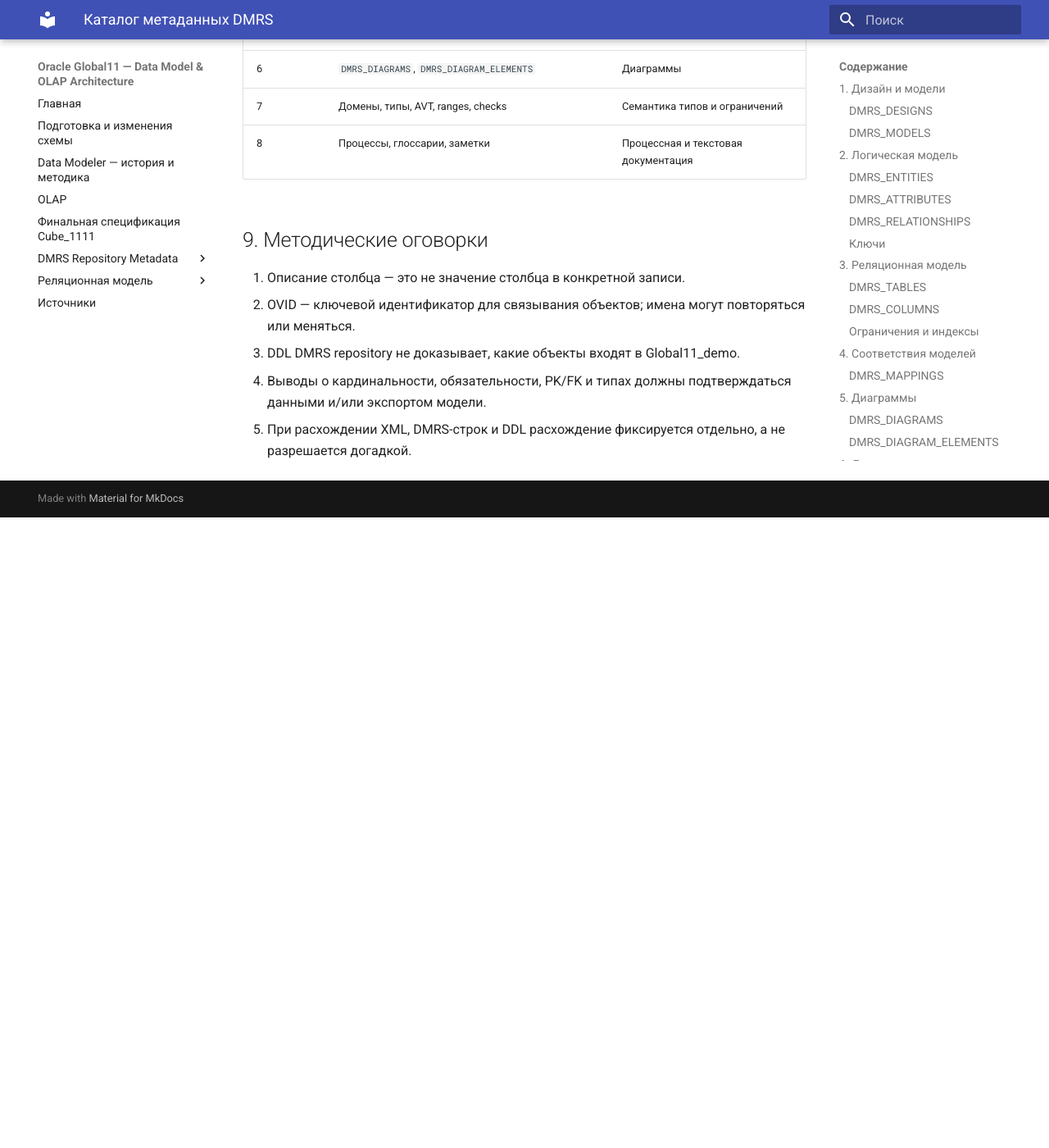
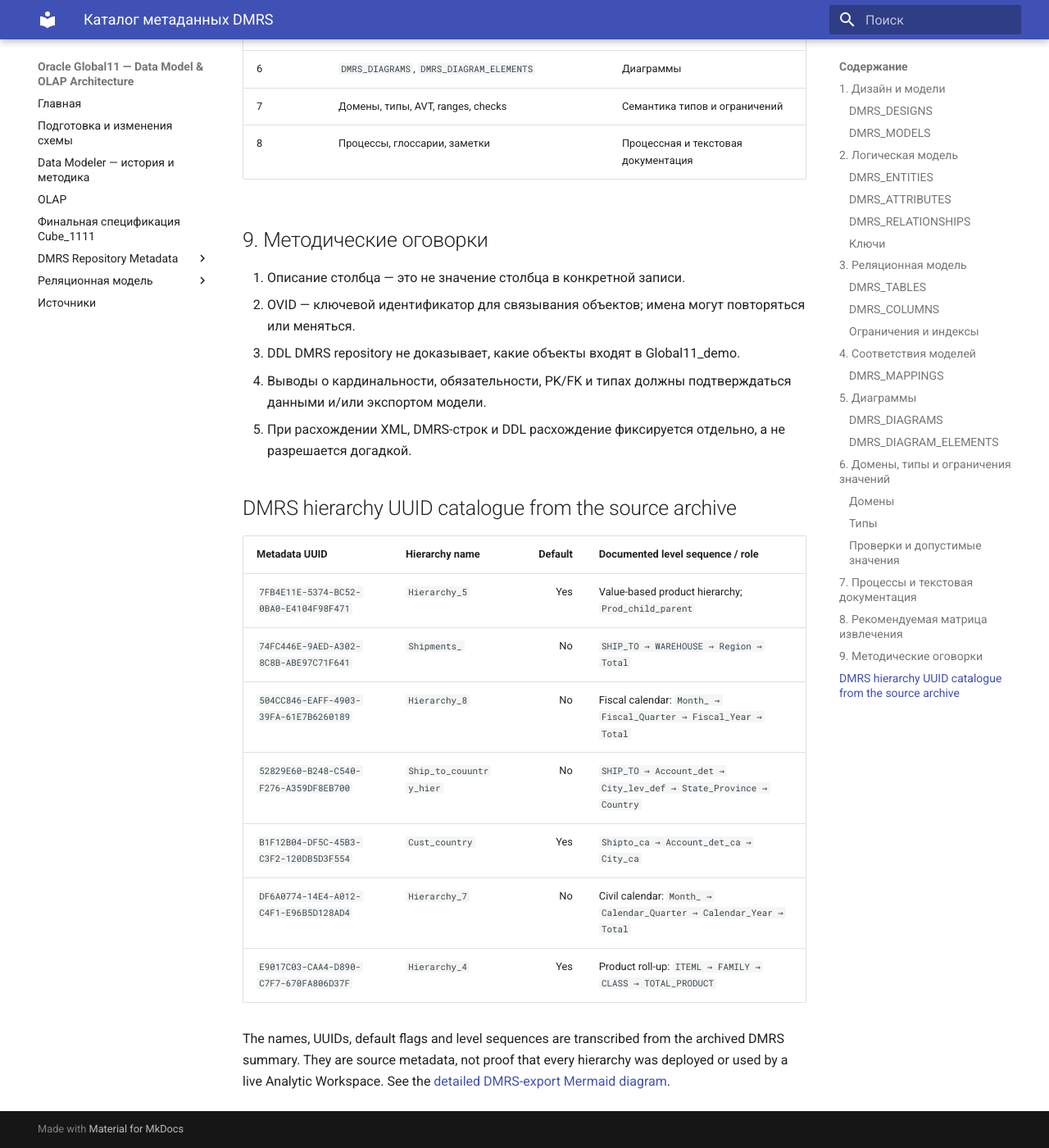
Before and after one commit to ekatmoz88-alt/global11-demo-data-platform, an MkDocs documentation site: the page built from docs/dmrs-metadata-catalog.md, in a window 1280 px wide and 1400 px high, scrolled down 5660 px. Shown: the whole window at 82% size. Built offline with MkDocs 1.6.1 and Material for MkDocs 9.7.7, drawn with Linux system fonts in a browser that asks for light colours; before the commit the page ends 6291 px from its top, so only the background shows below that.

Commit message:
Add source UUIDs and hierarchy-level catalogue from Oracle archive

```diff
--- a/docs/dmrs-metadata-catalog.md
+++ b/docs/dmrs-metadata-catalog.md
@@ -178,3 +178,18 @@
 3. DDL DMRS repository не доказывает, какие объекты входят в Global11_demo.
 4. Выводы о кардинальности, обязательности, PK/FK и типах должны подтверждаться данными и/или экспортом модели.
 5. При расхождении XML, DMRS-строк и DDL расхождение фиксируется отдельно, а не разрешается догадкой.
+
+
+## DMRS hierarchy UUID catalogue from the source archive
+
+| Metadata UUID | Hierarchy name | Default | Documented level sequence / role |
+|---|---|---:|---|
+| `7FB4E11E-5374-BC52-0BA0-E4104F98F471` | `Hierarchy_5` | Yes | Value-based product hierarchy; `Prod_child_parent` |
+| `74FC446E-9AED-A302-8C8B-ABE97C71F641` | `Shipments_` | No | `SHIP_TO → WAREHOUSE → Region → Total` |
+| `504CC846-EAFF-4903-39FA-61E7B6260189` | `Hierarchy_8` | No | Fiscal calendar: `Month_ → Fiscal_Quarter → Fiscal_Year → Total` |
+| `52829E60-B248-C540-F276-A359DF8EB700` | `Ship_to_couuntry_hier` | No | `SHIP_TO → Account_det → City_lev_def → State_Province → Country` |
+| `B1F12B04-DF5C-45B3-C3F2-120DB5D3F554` | `Cust_country` | Yes | `Shipto_ca → Account_det_ca → City_ca` |
+| `DF6A0774-14E4-A012-C4F1-E96B5D128AD4` | `Hierarchy_7` | No | Civil calendar: `Month_ → Calendar_Quarter → Calendar_Year → Total` |
+| `E9017C03-CAA4-D890-C7F7-670FA806D37F` | `Hierarchy_4` | Yes | Product roll-up: `ITEML → FAMILY → CLASS → TOTAL_PRODUCT` |
+
+The names, UUIDs, default flags and level sequences are transcribed from the archived DMRS summary. They are source metadata, not proof that every hierarchy was deployed or used by a live Analytic Workspace. See the [detailed DMRS-export Mermaid diagram](../model/olap-diagram-dmrs-source.mmd).
```
